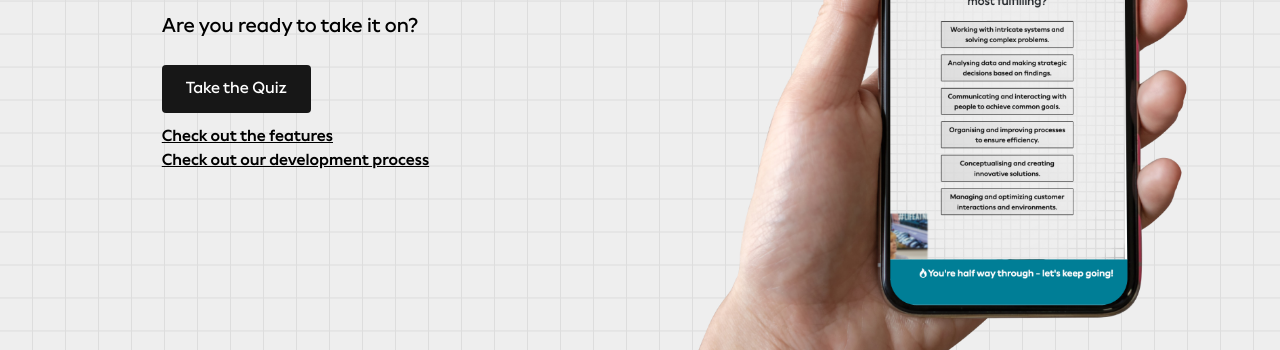
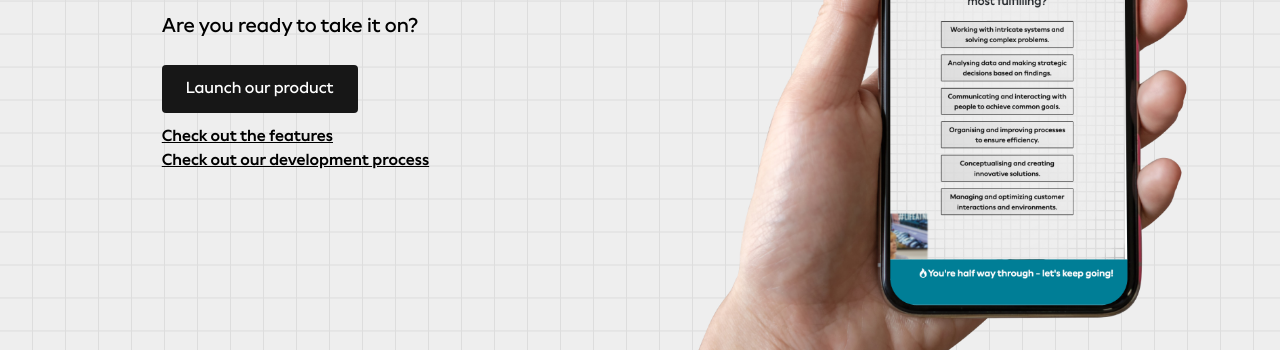
Before and after one commit to ClarkNarvas/NEXTCareersLanding, a website: page index.html in a window 1280 px wide. Shown: the part 274-624 px from the top of the page. Drawn offline with nearby package versions, Linux system fonts and the light colour scheme.

Commit message:
Launch our product for accuracy

```diff
--- a/index.html
+++ b/index.html
@@ -13,7 +13,7 @@
                 <div class="max-w-md">
                     <h1 class="text-4xl font-bold">NEXT Careers Quiz</h1>
                     <p class="text-xl mt-4">Are you ready to take it on?</p>
-                    <a class="inline-block mb-3 bg-neutral-900 NextDisplay text-white px-6 py-3 rounded-sm mt-6 hover:bg-neutral-600 transition-colors" href="https://next-careers-quiz.onrender.com/">Take the Quiz</a>
+                    <a class="inline-block mb-3 bg-neutral-900 NextDisplay text-white px-6 py-3 rounded-sm mt-6 hover:bg-neutral-600 transition-colors" href="https://next-careers-quiz.onrender.com/">Launch our product</a>
                     <b><a class="block underline" href="#features">Check out the features</a></b>
                     <b><a class="block underline" href="#journey">Check out our development process</a></b>
                 </div>
```
